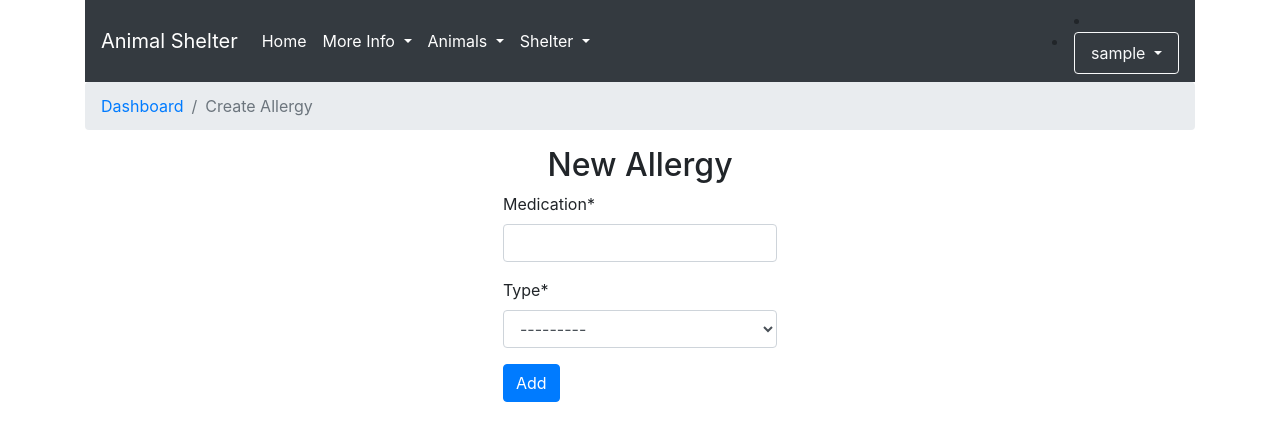
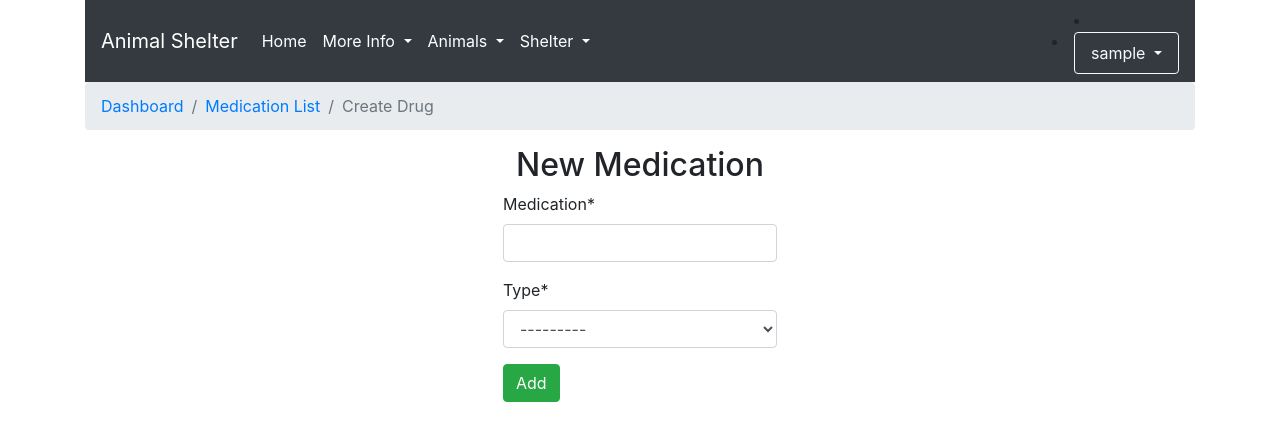
Before and after one commit to import-tao/shelter-record-manager, a Django app: page /app/medication/create in a window 1280 px wide. Shown: the top 424 px of the page. Run offline with Django 3.2, Linux system fonts and the light colour scheme; the visitor is signed in with stand-in values (Sample User, id 1); some libraries are stand-ins or nearby versions.

Commit message:
fixed correct tempalte for creating medication

```diff
--- a/shelter/catalog/templates/catalog/animalcreate.html
+++ b/shelter/catalog/templates/catalog/animalcreate.html
@@ -13,7 +13,7 @@
 <form action="" method="post">
     {% csrf_token %}
 
-    <h2>First Form</h2>
+    <h2>Add a New Animal</h2>
 
     {{ form| crispy }}
     {{ sub_form| crispy }}
--- a/shelter/catalog/templates/catalog/medication_create.html
+++ b/shelter/catalog/templates/catalog/medication_create.html
@@ -10,8 +10,9 @@
         <li class="breadcrumb-item active" aria-current="page" aria-label="breadcrumb">Create Drug</li>
     </ol>
   </nav>
-
+  <div class="row justify-content-md-center">
 <h2>New Medication</h2>
+</div>
 <div class="row justify-content-md-center">
 <form action="" method="post">
     {% csrf_token %}
--- a/shelter/catalog/views.py
+++ b/shelter/catalog/views.py
@@ -259,7 +259,7 @@ def medicationcreateview(request):
         context = {
             'form':form,
         }
-        return render(request, 'catalog/allergy_create.html', context)
+        return render(request, 'catalog/medication_create.html', context)
 
 @login_required
 def medicationlistview(request):
```
